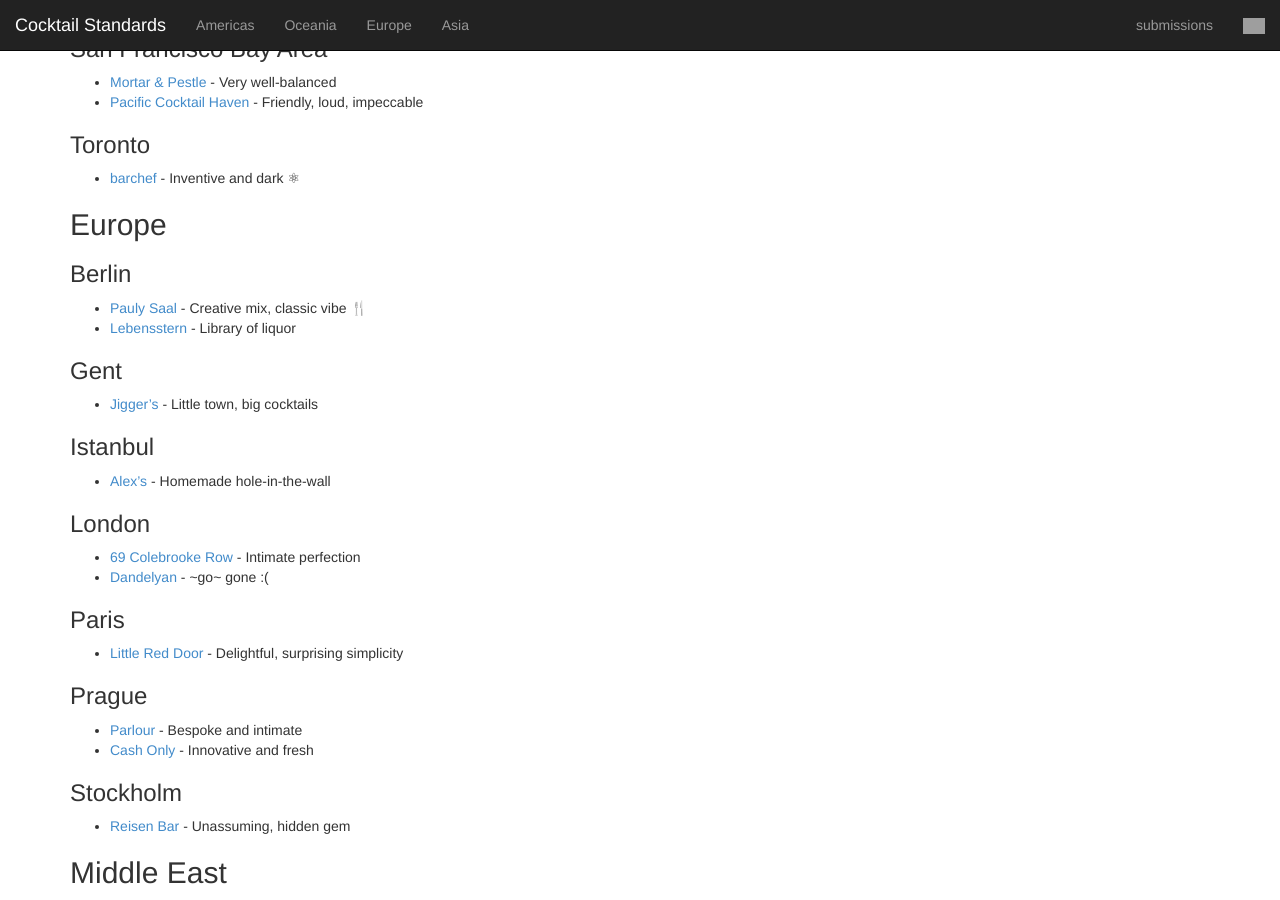
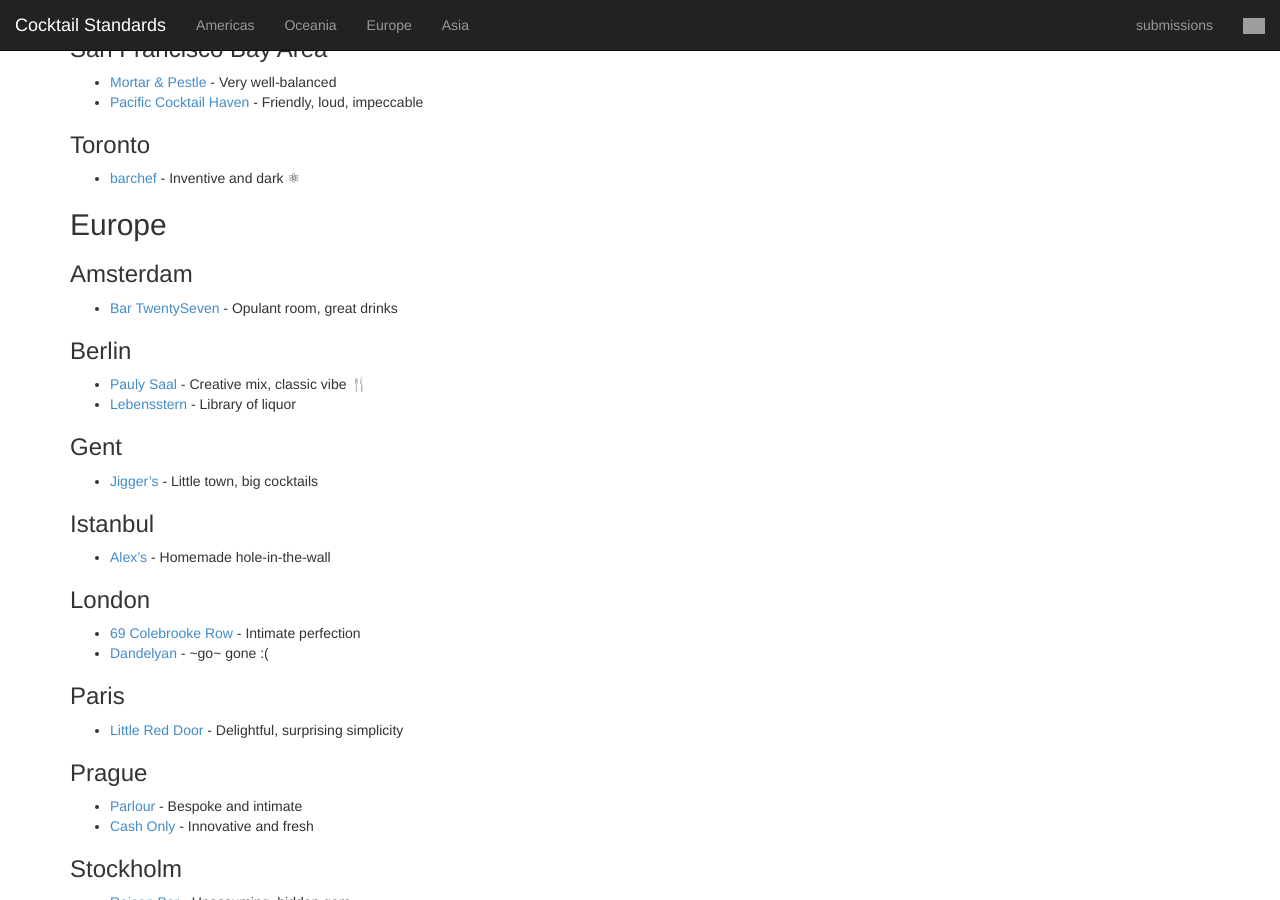
Before and after one commit to CocktailStandards/CocktailStandards.github.io, a Jekyll site: the page built from index.md, in a window 1280 px wide and 900 px high, scrolled down 689 px. Built offline with Jekyll 4.4.1, drawn with Linux system fonts in a browser that asks for light colours; grey boxes are pictures that could not be loaded.

Commit message:
Update index.md

```diff
--- a/index.md
+++ b/index.md
@@ -46,6 +46,10 @@ _While you're in town, pick up excellent cocktail supplies at [The Boston Shaker
 * [barchef](http://www.barcheftoronto.com) - Inventive and dark ⚛
 
 ## Europe
+
+### Amsterdam
+
+* [Bar TwentySeven](https://www.hoteltwentyseven.com/en/bar/) - Opulant room, great drinks
 
 ### Berlin
 
```
